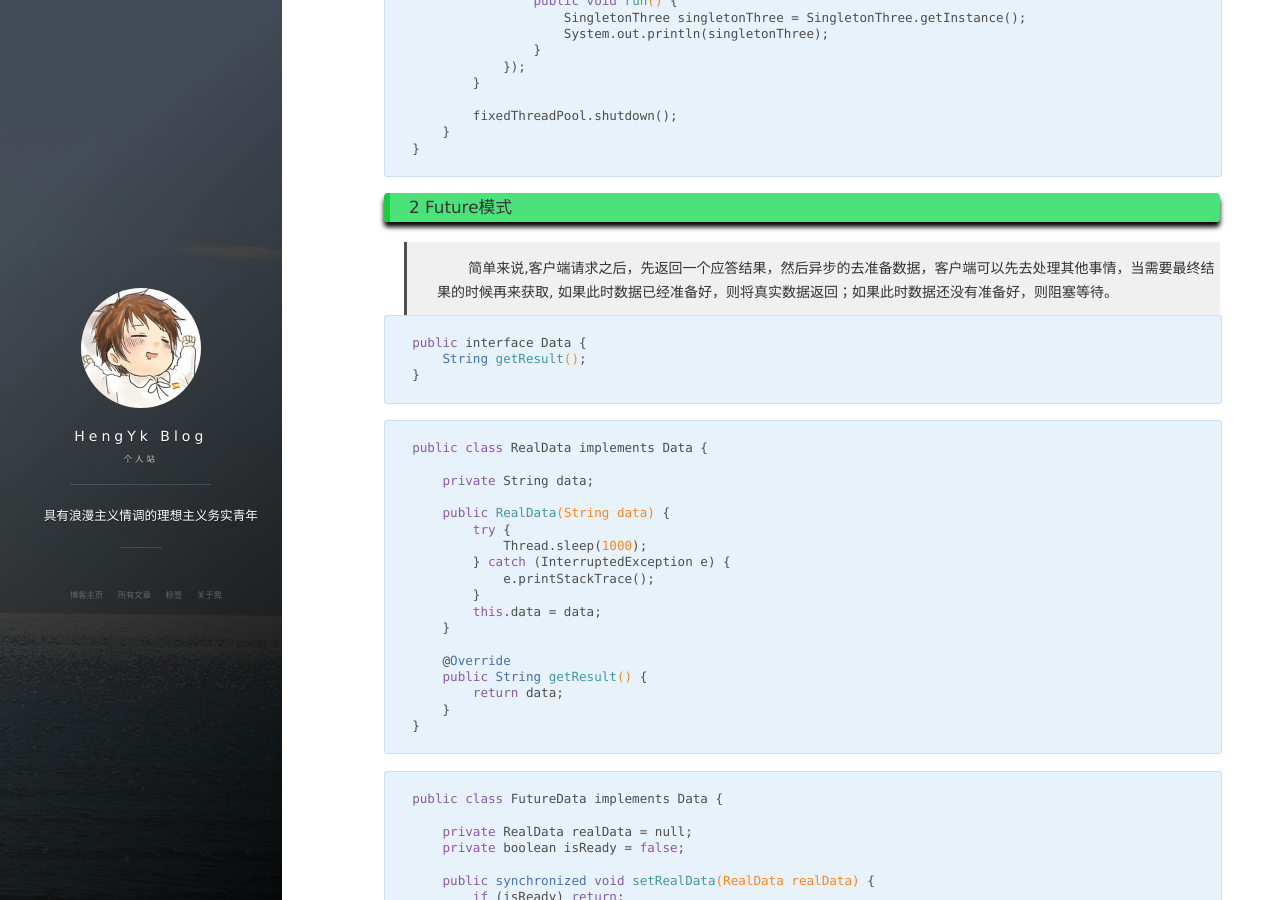
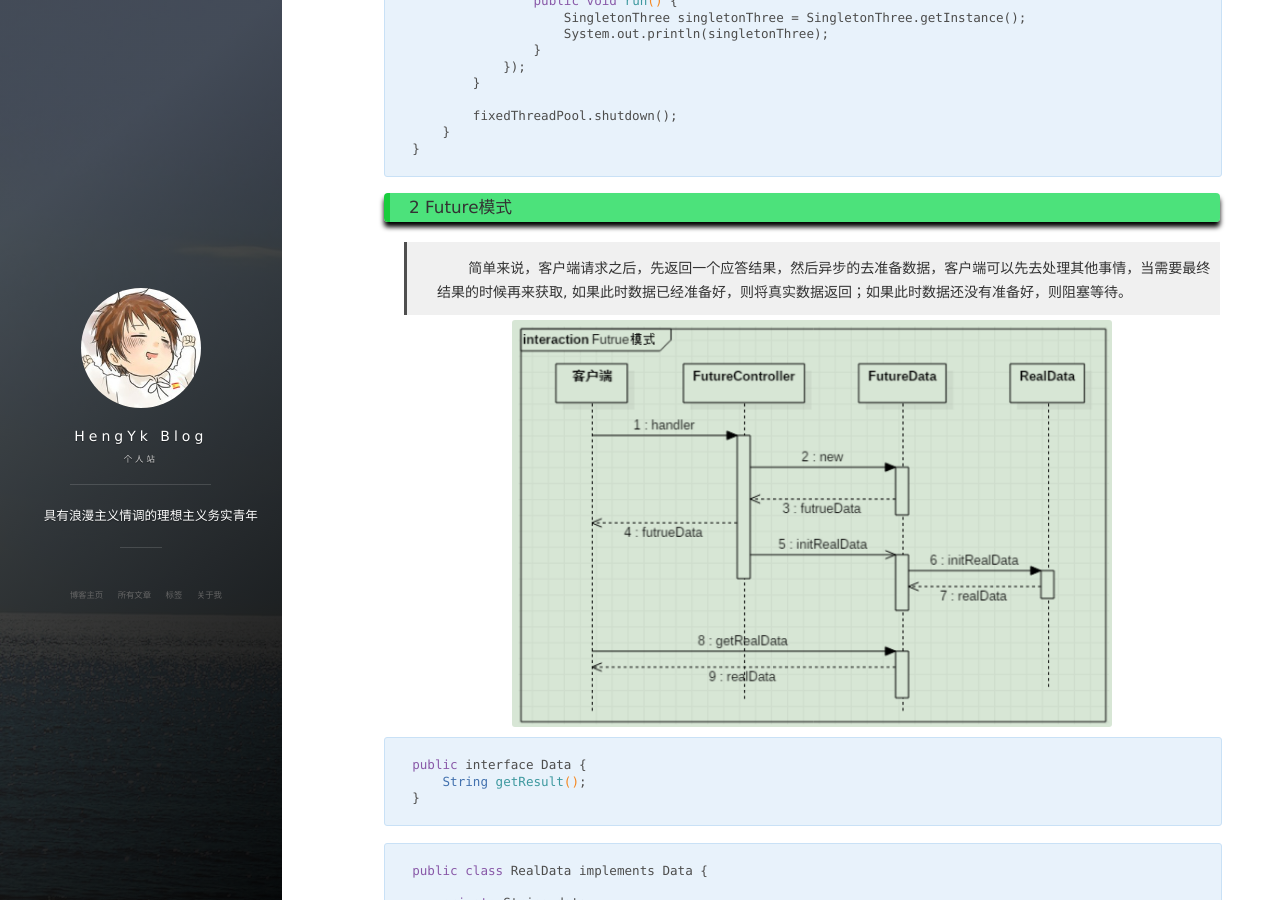
Before and after one commit to HengYk/hengyk.github.io, a Jekyll site: the page built from _posts/2018-11-05-JAVA并发编程（精通篇3）.md, in a window 1280 px wide and 900 px high, scrolled down 2017 px. Built offline with Jekyll 4.4.1, drawn with Linux system fonts in a browser that asks for light colours; nearby versions of some CDN libraries; comment, search, counter and statistics services are not loaded.

Commit message:
Commit proficient 4

````diff
--- a/_posts/2018-11-05-JAVA并发编程（精通篇3）.md
+++ b/_posts/2018-11-05-JAVA并发编程（精通篇3）.md
@@ -129,7 +129,9 @@
 
 ### 2  Future模式
 
-> &nbsp;&nbsp;&nbsp;&nbsp;&nbsp;&nbsp;&nbsp;简单来说,客户端请求之后，先返回一个应答结果，然后异步的去准备数据，客户端可以先去处理其他事情，当需要最终结果的时候再来获取, 如果此时数据已经准备好，则将真实数据返回；如果此时数据还没有准备好，则阻塞等待。
+> &nbsp;&nbsp;&nbsp;&nbsp;&nbsp;&nbsp;&nbsp;简单来说，客户端请求之后，先返回一个应答结果，然后异步的去准备数据，客户端可以先去处理其他事情，当需要最终结果的时候再来获取, 如果此时数据已经准备好，则将真实数据返回；如果此时数据还没有准备好，则阻塞等待。
+
+<img src="/images/post/future.png" width="600px" height="">
 
 ```
 public interface Data {
@@ -415,6 +417,8 @@
 > &nbsp;&nbsp;&nbsp;&nbsp;&nbsp;&nbsp;&nbsp;Master-Worker模式是一种将串行任务并行化的方案，被分解的子任务在系统中可以被并行处理，同时，如果有需要，Master进程不需要等待所有子任务都完成计算，就可以根据已有的部分结果集计算最终结果集。
 客户端将所有任务提交给Master，Master分配Worker去并发处理任务，并将每一个任务的处理结果返回给Master，所有的任务处理完毕后,由Master进行结果汇总再返回给Client。
 
+<img src="/images/post/masterworker.png" width="600px" height="">
+
 ```
 public class Task {
 
````
